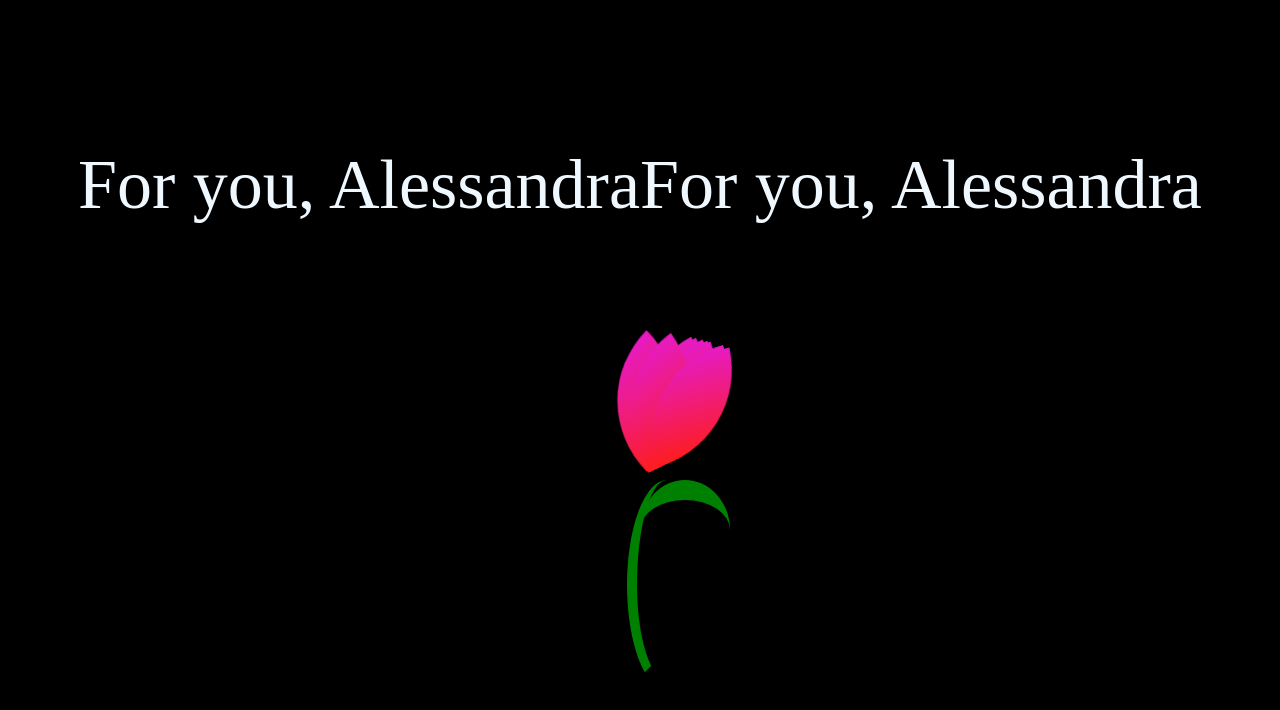
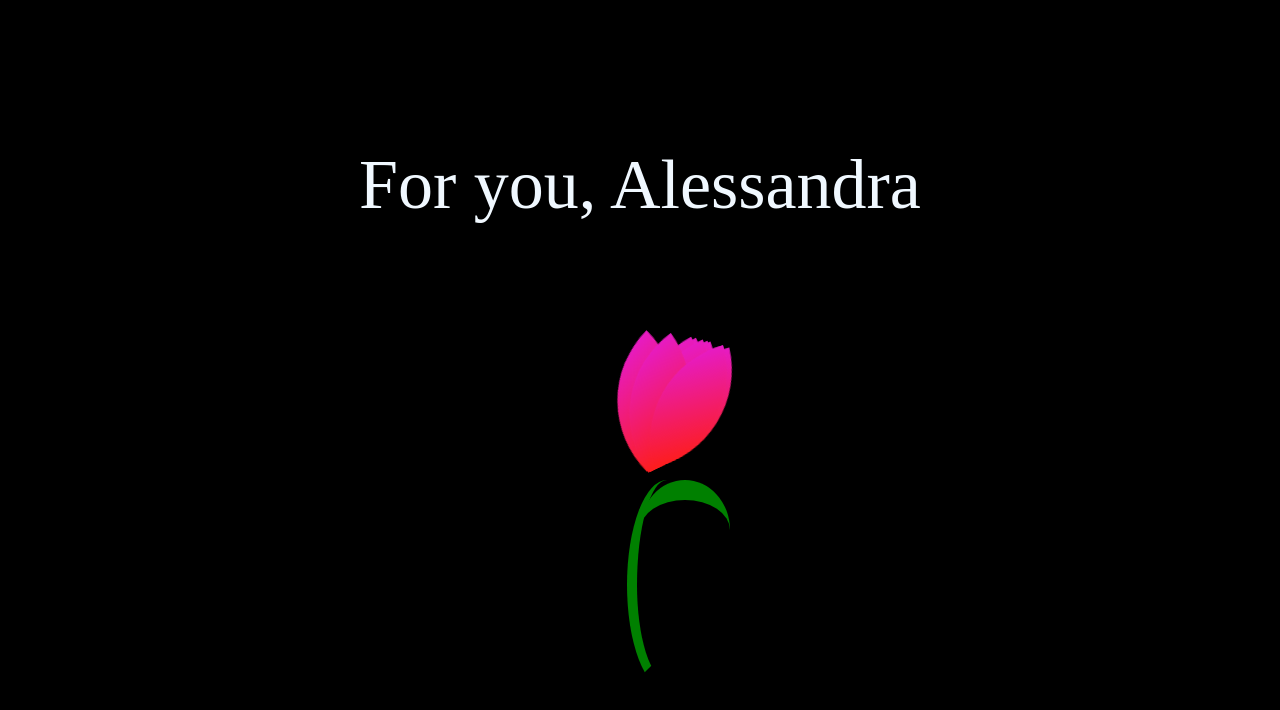
Before and after one commit to lawrencegonowon/alessandra, a plain HTML site: page index.html in a window 1280 px wide. Drawn offline with Linux system fonts and the light colour scheme.

Commit message:
Update index.html

```diff
--- a/index.html
+++ b/index.html
@@ -8,7 +8,7 @@
 </head>
 <body>
     <p>For you, Alessandra</p>
-    <p>For you, Alessandra</p>
+
     <div class="container" id="points-container">
     </div>
 </body>
```
